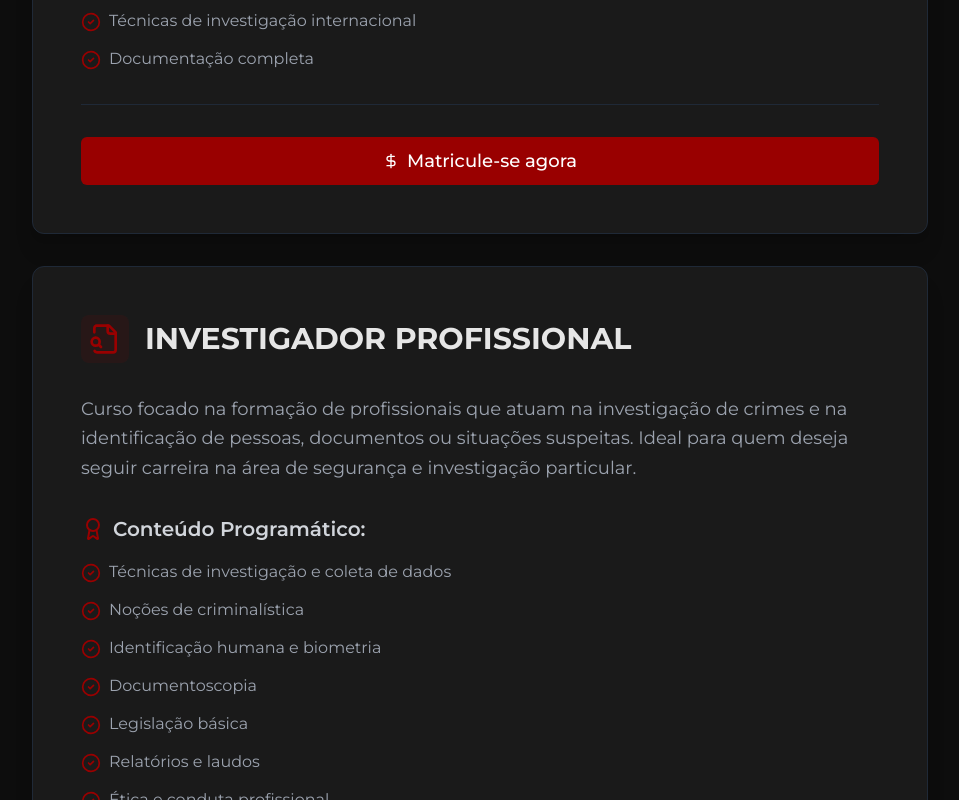
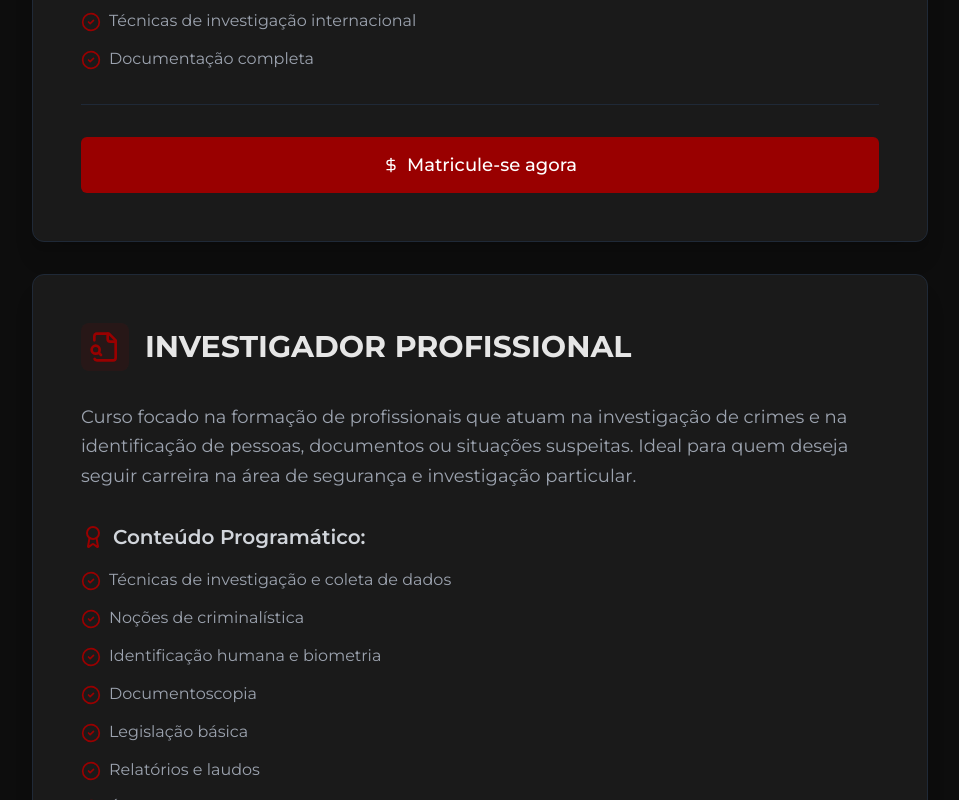
Before and after one commit to andregustavo1/codi-detective-noir-web, a React (Vite) app: page /cursos in a window 1280 px wide. Shown: the part 960-1760 px from the top of the page, without its empty margins (160-1119 px from the left). Built offline with nearby package versions, Linux system fonts and the light colour scheme.

Commit message:
Adjust button size
Make clickable buttons slightly larger.

```diff
--- a/src/pages/Cursos.tsx
+++ b/src/pages/Cursos.tsx
@@ -92,8 +92,8 @@ const CourseCard = ({
       <div className="pt-8 space-y-4 border-t border-gray-800">
         <div className="space-y-3">
           <a href={checkoutLink} target="_blank" rel="noopener noreferrer">
-            <Button variant="default" className="w-full group bg-detective-red hover:bg-detective-red/90 text-white transition-all duration-300 font-montserrat text-lg py-6">
-              <DollarSign className="w-5 h-5" />
+            <Button variant="default" className="w-full group bg-detective-red hover:bg-detective-red/90 text-white transition-all duration-300 font-montserrat text-lg py-7 px-6">
+              <DollarSign className="w-6 h-6" />
               Matricule-se agora
             </Button>
           </a>
```
